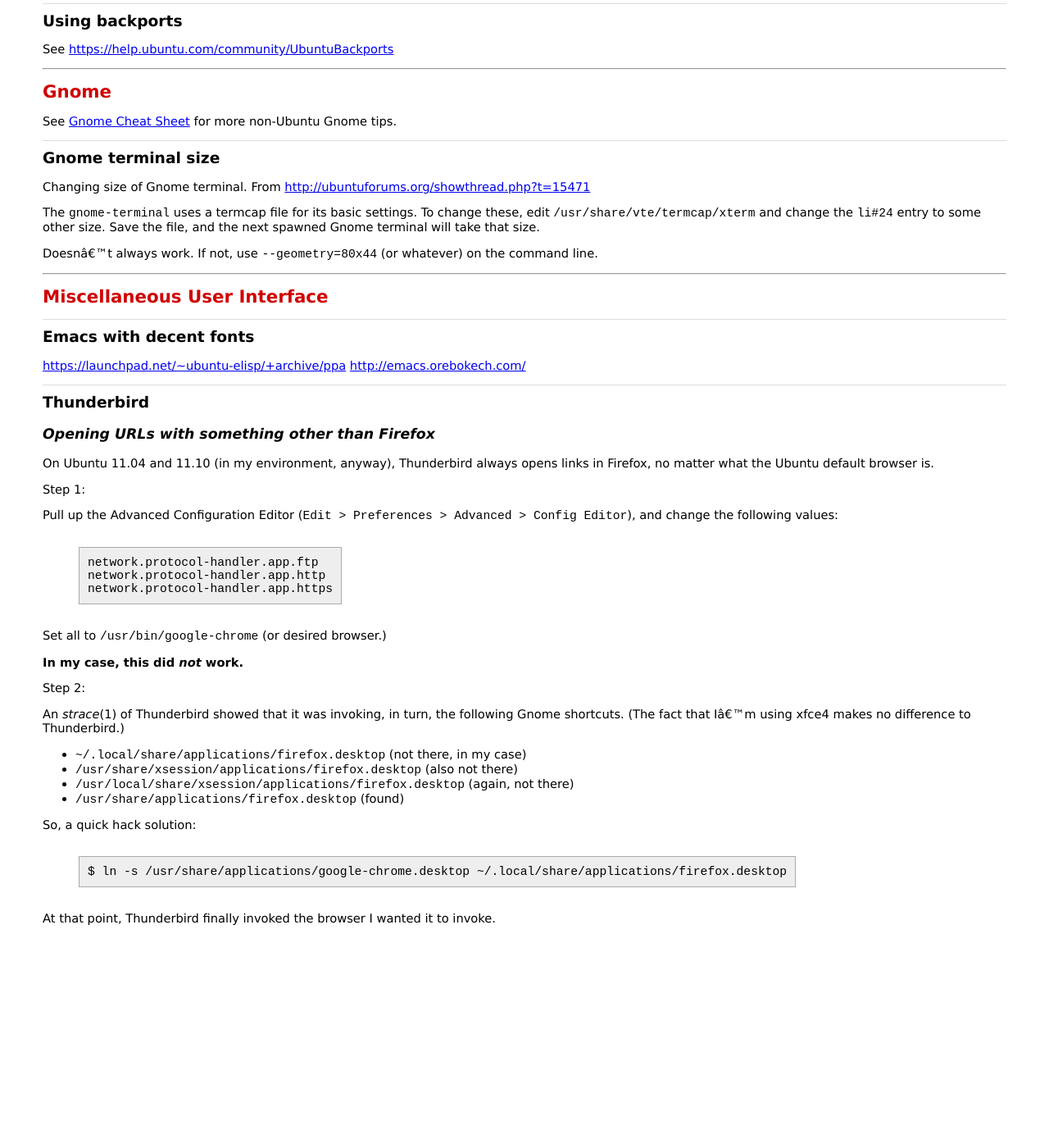
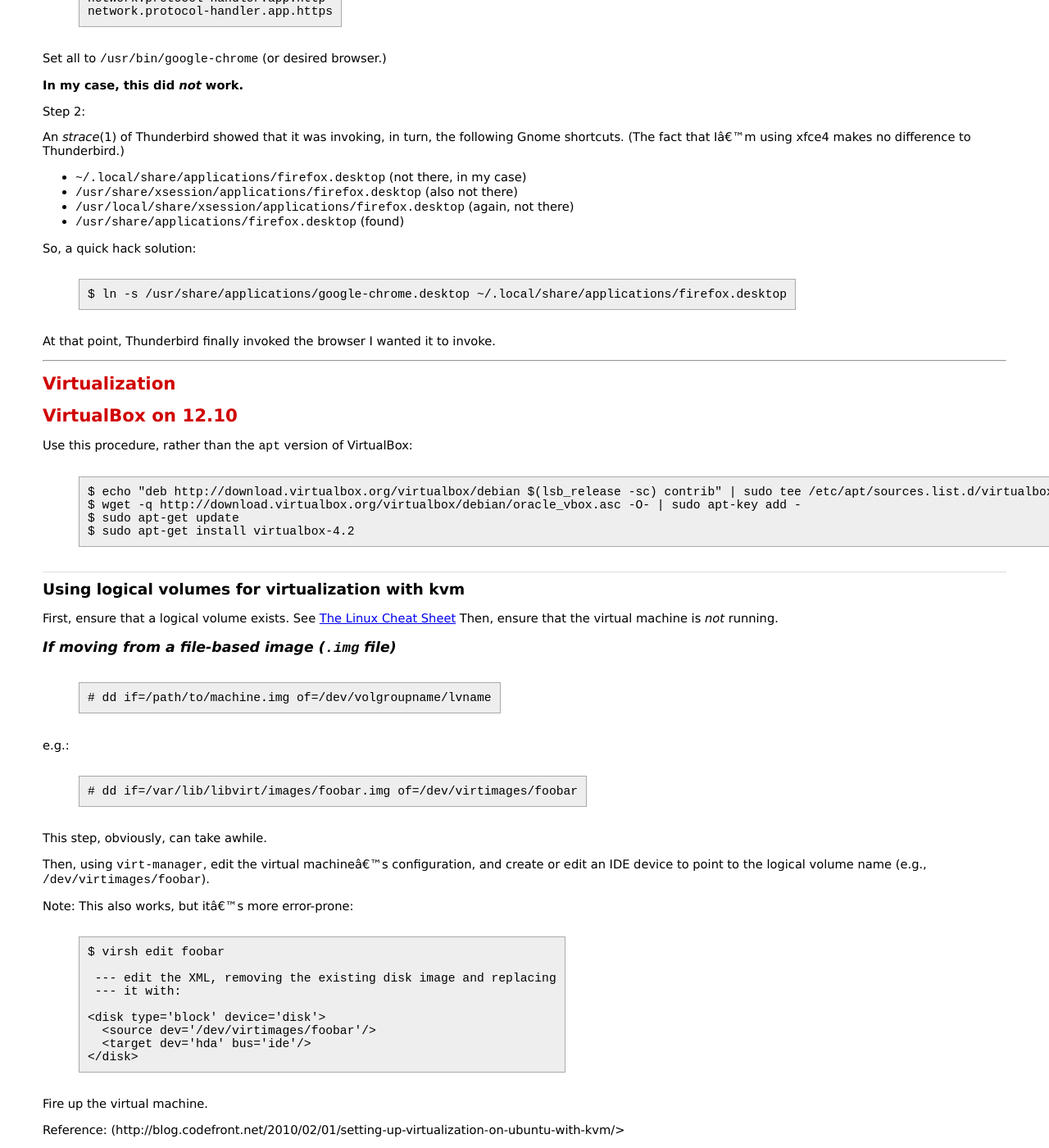
Before and after one commit to bmc/cheat-sheets, a Jekyll site: the page built from ubuntu.md, in a window 1280 px wide and 1400 px high, scrolled down 3342 px. Shown: the whole window at 82% size. Built offline with Jekyll 4.4.1, drawn with Linux system fonts in a browser that asks for light colours; before the commit the page ends 4485 px from its top, so only the background shows below that; some of the changed text lies outside the part shown.

Commit message:
VirtualBox on 12.10

```diff
--- a/ubuntu.md
+++ b/ubuntu.md
@@ -125,42 +125,6 @@ and the package refuses to go away. Solution:
 * Remove it
 * Try again
 
-## Using logical volumes for virtualization with kvm
-
-First, ensure that a logical volume exists.  See [The Linux Cheat
-Sheet](linux.html#logical-and-physical-volume-groups) Then, ensure that the
-virtual machine is *not* running.
-
-### If moving from a file-based image (`.img` file)
-
-    # dd if=/path/to/machine.img of=/dev/volgroupname/lvname
-
-e.g.:
-
-    # dd if=/var/lib/libvirt/images/foobar.img of=/dev/virtimages/foobar
-
-This step, obviously, can take awhile.
-
-Then, using `virt-manager`, edit the virtual machine's configuration, and
-create or edit an IDE device to point to the logical volume name
-(e.g., `/dev/virtimages/foobar`).
-
-Note: This also works, but it's more error-prone:
-
-    $ virsh edit foobar
-
-     --- edit the XML, removing the existing disk image and replacing
-     --- it with:
-
-    <disk type='block' device='disk'>
-      <source dev='/dev/virtimages/foobar'/>
-      <target dev='hda' bus='ide'/>
-    </disk>
-
-Fire up the virtual machine.
-
-Reference: (http://blog.codefront.net/2010/02/01/setting-up-virtualization-on-ubuntu-with-kvm/>
-
 ----
 
 # APT
@@ -233,3 +197,52 @@ So, a quick hack solution:
     $ ln -s /usr/share/applications/google-chrome.desktop ~/.local/share/applications/firefox.desktop
 
 At that point, Thunderbird finally invoked the browser I wanted it to invoke.
+
+----
+
+# Virtualization
+
+# VirtualBox on 12.10
+
+Use this procedure, rather than the `apt` version of VirtualBox:
+
+    $ echo "deb http://download.virtualbox.org/virtualbox/debian $(lsb_release -sc) contrib" | sudo tee /etc/apt/sources.list.d/virtualbox.list
+    $ wget -q http://download.virtualbox.org/virtualbox/debian/oracle_vbox.asc -O- | sudo apt-key add -
+    $ sudo apt-get update
+    $ sudo apt-get install virtualbox-4.2
+
+## Using logical volumes for virtualization with kvm
+
+First, ensure that a logical volume exists.  See [The Linux Cheat
+Sheet](linux.html#logical-and-physical-volume-groups) Then, ensure that the
+virtual machine is *not* running.
+
+### If moving from a file-based image (`.img` file)
+
+    # dd if=/path/to/machine.img of=/dev/volgroupname/lvname
+
+e.g.:
+
+    # dd if=/var/lib/libvirt/images/foobar.img of=/dev/virtimages/foobar
+
+This step, obviously, can take awhile.
+
+Then, using `virt-manager`, edit the virtual machine's configuration, and
+create or edit an IDE device to point to the logical volume name
+(e.g., `/dev/virtimages/foobar`).
+
+Note: This also works, but it's more error-prone:
+
+    $ virsh edit foobar
+
+     --- edit the XML, removing the existing disk image and replacing
+     --- it with:
+
+    <disk type='block' device='disk'>
+      <source dev='/dev/virtimages/foobar'/>
+      <target dev='hda' bus='ide'/>
+    </disk>
+
+Fire up the virtual machine.
+
+Reference: (http://blog.codefront.net/2010/02/01/setting-up-virtualization-on-ubuntu-with-kvm/>
```
